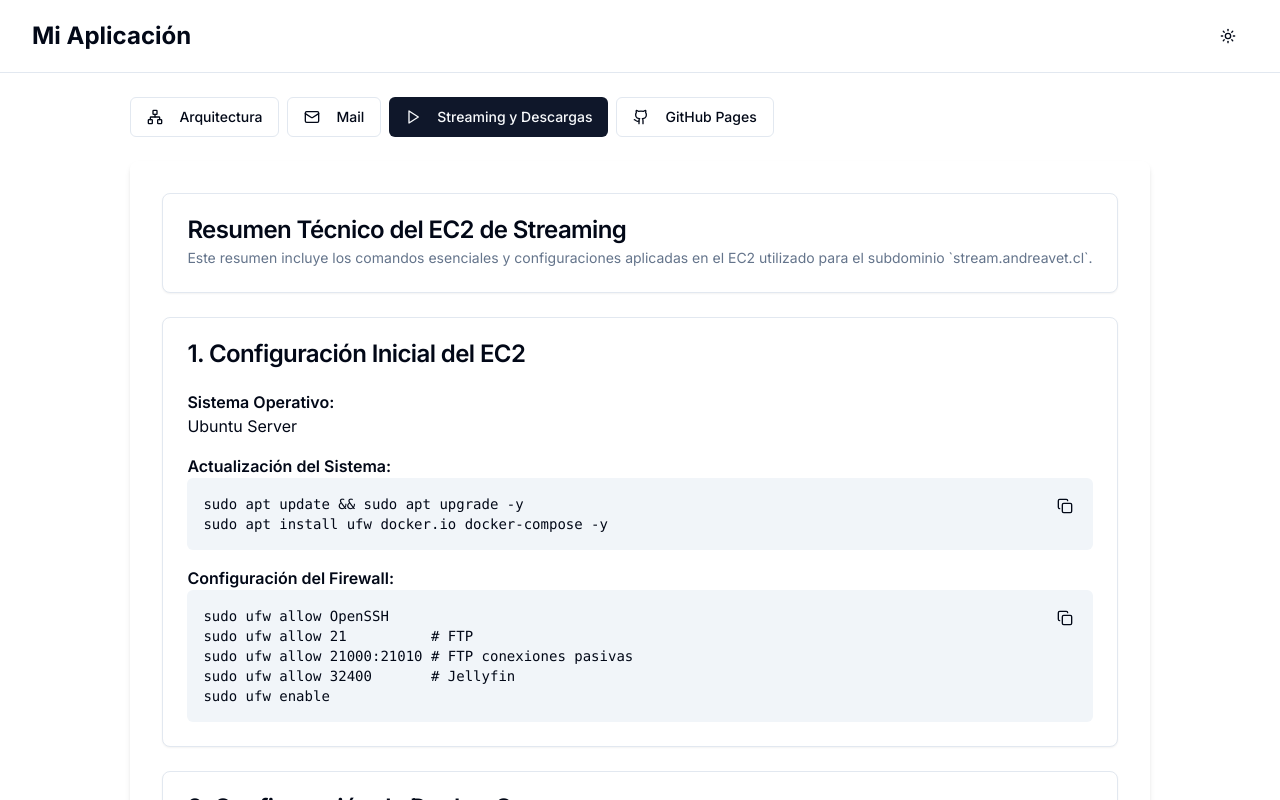
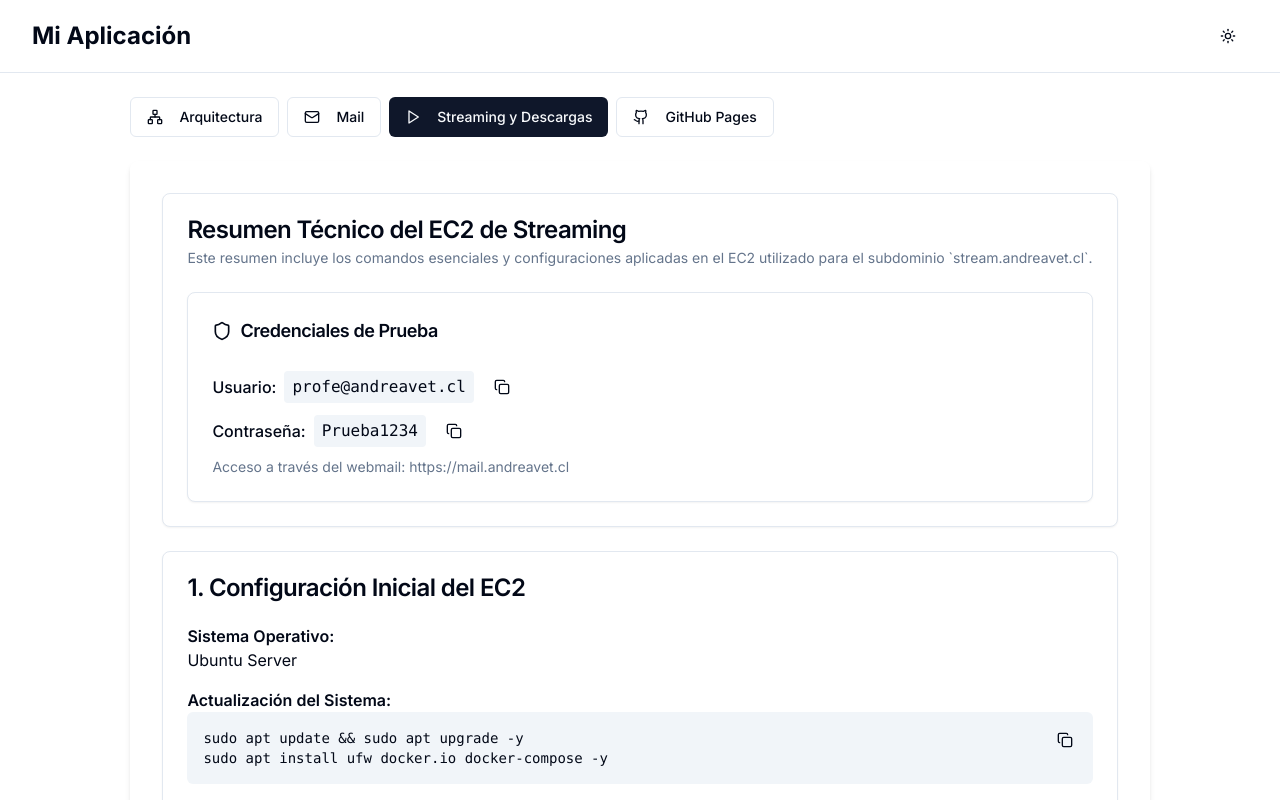
Before and after one commit to Billyflin/redes-web, a Next.js app: page / in a window 1280 px wide. Both pictures are taken after a click on the button "Streaming y Descargas". Shown: the top 800 px of the page. Built offline with nearby package versions, Linux system fonts and the light colour scheme.

Commit message:
Añade credenciales de prueba y dependencia de dropdown-menu
Se añadió una sección con credenciales de prueba en el componente StreamingDescargas, incluyendo funcionalidad para copiar al portapapeles. Además, se agregó la dependencia "@radix-ui/react-dropdown-menu" al package.json.

```diff
--- a/package.json
+++ b/package.json
@@ -9,6 +9,7 @@
     "lint": "next lint"
   },
   "dependencies": {
+    "@radix-ui/react-dropdown-menu": "^2.1.4",
     "@radix-ui/react-slot": "^1.1.1",
     "class-variance-authority": "^0.7.1",
     "clsx": "^2.1.1",
--- a/src/app/components/StreamingDescargas.tsx
+++ b/src/app/components/StreamingDescargas.tsx
@@ -1,6 +1,6 @@
 import { Button } from "@/components/ui/button"
 import { Card, CardContent, CardHeader, CardTitle, CardDescription } from "@/components/ui/card"
-import { CopyIcon } from 'lucide-react'
+import {CopyIcon, Shield} from 'lucide-react'
 
 export default function StreamingDescargas() {
   const copyToClipboard = (text: string) => {
@@ -32,6 +32,45 @@ export default function StreamingDescargas() {
             Este resumen incluye los comandos esenciales y configuraciones aplicadas en el EC2 utilizado para el subdominio `stream.andreavet.cl`.
           </CardDescription>
         </CardHeader>
+          <CardContent>
+                    <Card>
+            <CardHeader>
+              <CardTitle className="flex items-center text-lg">
+                <Shield className="mr-2 h-5 w-5" />
+                Credenciales de Prueba
+              </CardTitle>
+            </CardHeader>
+            <CardContent>
+              <div className="space-y-2">
+                <div className="flex items-center">
+                  <span className="font-medium mr-2">Usuario:</span>
+                  <code className="bg-muted px-2 py-1 rounded">profe@andreavet.cl</code>
+                  <Button
+                    className="ml-2"
+                    size="sm"
+                    variant="ghost"
+                    onClick={() => copyToClipboard('profe@andreavet.cl')}
+                  >
+                    <CopyIcon className="h-4 w-4" />
+                  </Button>
+                </div>
+                <div className="flex items-center">
+                  <span className="font-medium mr-2">Contraseña:</span>
+                  <code className="bg-muted px-2 py-1 rounded">Prueba1234</code>
+                  <Button
+                    className="ml-2"
+                    size="sm"
+                    variant="ghost"
+                    onClick={() => copyToClipboard('Prueba1234')}
+                  >
+                    <CopyIcon className="h-4 w-4" />
+                  </Button>
+                </div>
+              </div>
+              <p className="mt-2 text-sm text-muted-foreground">Acceso a través del webmail: https://mail.andreavet.cl</p>
+            </CardContent>
+          </Card>
+          </CardContent>
       </Card>
 
       <Card>
```
